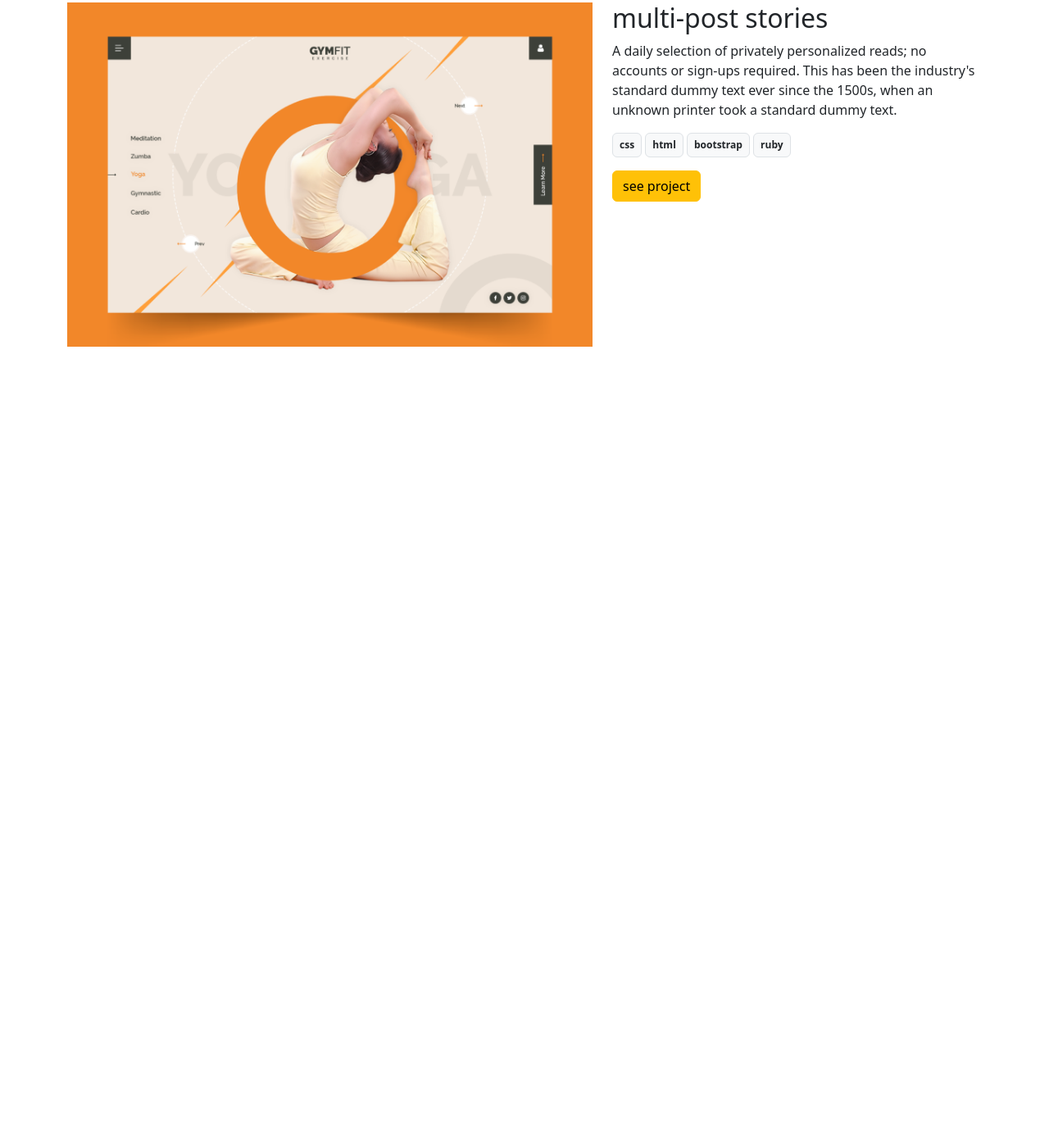
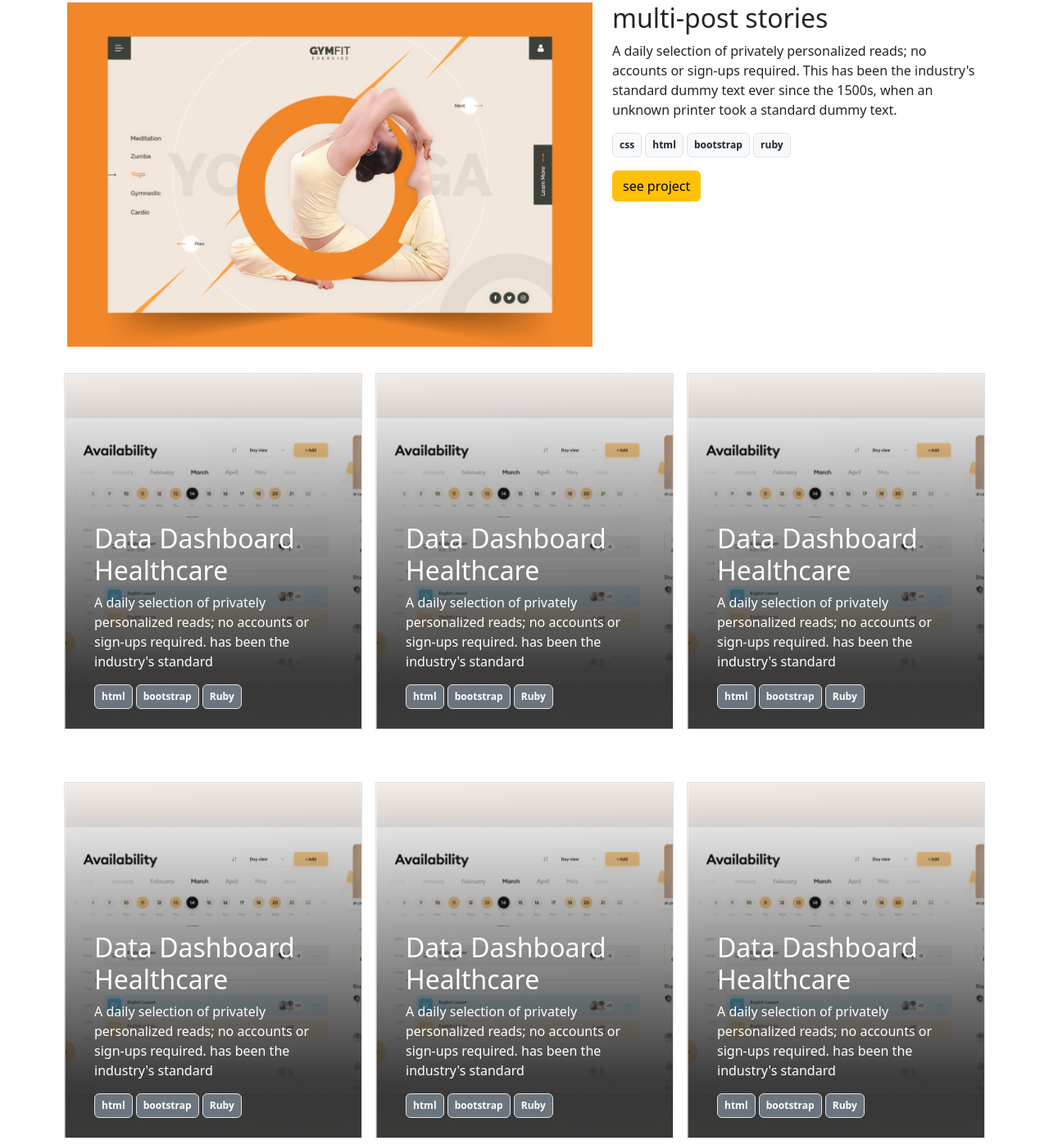
Before and after one commit to jaimevillegas/portfolio-bootstrap, a plain HTML site: page index.html in a window 1280 px wide. Shown: the part 993-2390 px from the top of the page at 82% size. Before the commit the page ends 1416 px from the top, so only its background shows below. Drawn offline with nearby package versions, Linux system fonts and the light colour scheme.

Commit message:
Work on Projects section

```diff
--- a/index.html
+++ b/index.html
@@ -67,7 +67,8 @@
         </div>
         <div class="col-5">
           <h2>multi-post stories</h2>
-          <p>A daily selection of privately personalized reads; no accounts or sign-ups required. This has been the industry's standard dummy text ever since the 1500s, when an unknown printer took a standard dummy text.</p>
+          <p>A daily selection of privately personalized reads; no accounts or sign-ups required. This has been the
+            industry's standard dummy text ever since the 1500s, when an unknown printer took a standard dummy text.</p>
 
           <div>
             <span class="badge bg-light border text-dark p-2">css</span>
@@ -81,6 +82,113 @@
         </div>
       </div>
     </div>
+    <div class="container mt-4">
+      <div class="row">
+        <div class="col p-4 m-2 border d-flex flex-column justify-content-end"
+          style='background-image: url("images/Img\ Placeholder1.png"); background-size: cover; height: 435px;'>
+          <div class="container">
+
+            <h2 class='translate-bottom text-white'>Data Dashboard Healthcare</h2>
+            <p class="text-white">A daily selection of privately personalized reads; no accounts or sign-ups required.
+              has been the
+              industry's
+              standard</p>
+            <div>
+              <span class="badge bg-secondary border p-2">html</span>
+              <span class="badge bg-secondary border p-2">bootstrap</span>
+              <span class="badge bg-secondary border p-2">Ruby</span>
+            </div>
+          </div>
+        </div>
+
+        <div class="col p-4 m-2 border d-flex flex-column justify-content-end"
+          style='background-image: url("images/Img\ Placeholder1.png"); background-size: cover; height: 435px;'>
+          <div class="container">
+
+            <h2 class='translate-bottom text-white'>Data Dashboard Healthcare</h2>
+            <p class="text-white">A daily selection of privately personalized reads; no accounts or sign-ups required.
+              has been the
+              industry's
+              standard</p>
+            <div>
+              <span class="badge bg-secondary border p-2">html</span>
+              <span class="badge bg-secondary border p-2">bootstrap</span>
+              <span class="badge bg-secondary border p-2">Ruby</span>
+            </div>
+          </div>
+        </div>
+
+        <div class="col p-4 m-2 border d-flex flex-column justify-content-end"
+          style='background-image: url("images/Img\ Placeholder1.png"); background-size: cover; height: 435px;'>
+          <div class="container">
+
+            <h2 class='translate-bottom text-white'>Data Dashboard Healthcare</h2>
+            <p class="text-white">A daily selection of privately personalized reads; no accounts or sign-ups required.
+              has been the
+              industry's
+              standard</p>
+            <div>
+              <span class="badge bg-secondary border p-2">html</span>
+              <span class="badge bg-secondary border p-2">bootstrap</span>
+              <span class="badge bg-secondary border p-2">Ruby</span>
+            </div>
+          </div>
+        </div>
+      </div>
+
+      <div class="row mt-5">
+        <div class="col p-4 m-2 border d-flex flex-column justify-content-end"
+          style='background-image: url("images/Img\ Placeholder1.png"); background-size: cover; height: 435px;'>
+          <div class="container">
+
+            <h2 class='translate-bottom text-white'>Data Dashboard Healthcare</h2>
+            <p class="text-white">A daily selection of privately personalized reads; no accounts or sign-ups required.
+              has been the
+              industry's
+              standard</p>
+            <div>
+              <span class="badge bg-secondary border p-2">html</span>
+              <span class="badge bg-secondary border p-2">bootstrap</span>
+              <span class="badge bg-secondary border p-2">Ruby</span>
+            </div>
+          </div>
+        </div>
+
+        <div class="col p-4 m-2 border d-flex flex-column justify-content-end"
+          style='background-image: url("images/Img\ Placeholder1.png"); background-size: cover; height: 435px;'>
+          <div class="container">
+
+            <h2 class='translate-bottom text-white'>Data Dashboard Healthcare</h2>
+            <p class="text-white">A daily selection of privately personalized reads; no accounts or sign-ups required.
+              has been the
+              industry's
+              standard</p>
+            <div>
+              <span class="badge bg-secondary border p-2">html</span>
+              <span class="badge bg-secondary border p-2">bootstrap</span>
+              <span class="badge bg-secondary border p-2">Ruby</span>
+            </div>
+          </div>
+        </div>
+
+        <div class="col p-4 m-2 border d-flex flex-column justify-content-end"
+          style='background-image: url("images/Img\ Placeholder1.png"); background-size: cover; height: 435px;'>
+          <div class="container">
+
+            <h2 class='translate-bottom text-white'>Data Dashboard Healthcare</h2>
+            <p class="text-white">A daily selection of privately personalized reads; no accounts or sign-ups required.
+              has been the
+              industry's
+              standard</p>
+            <div>
+              <span class="badge bg-secondary border p-2">html</span>
+              <span class="badge bg-secondary border p-2">bootstrap</span>
+              <span class="badge bg-secondary border p-2">Ruby</span>
+            </div>
+          </div>
+        </div>
+      </div>
+    </div>
   </section>
 
 </body>
```
Also changed, not shown: images/Img Placeholder1.png (added).
